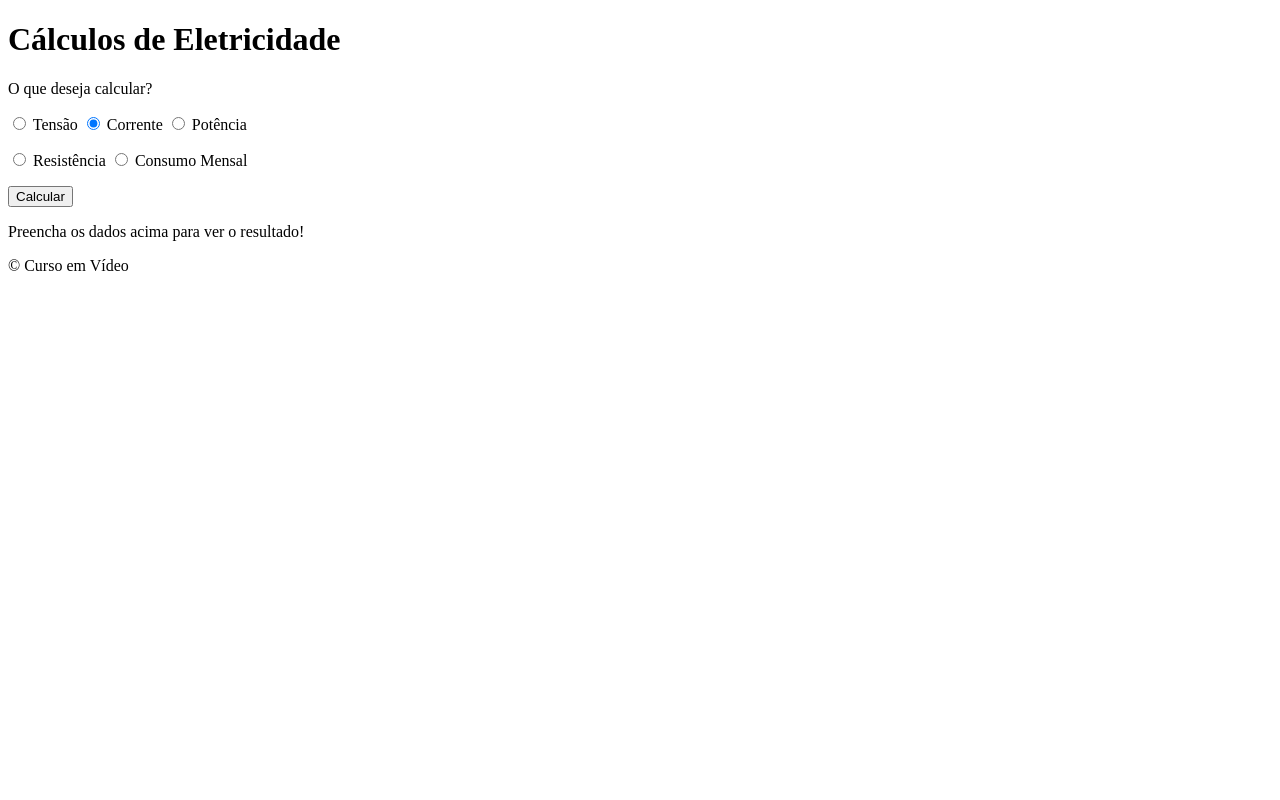
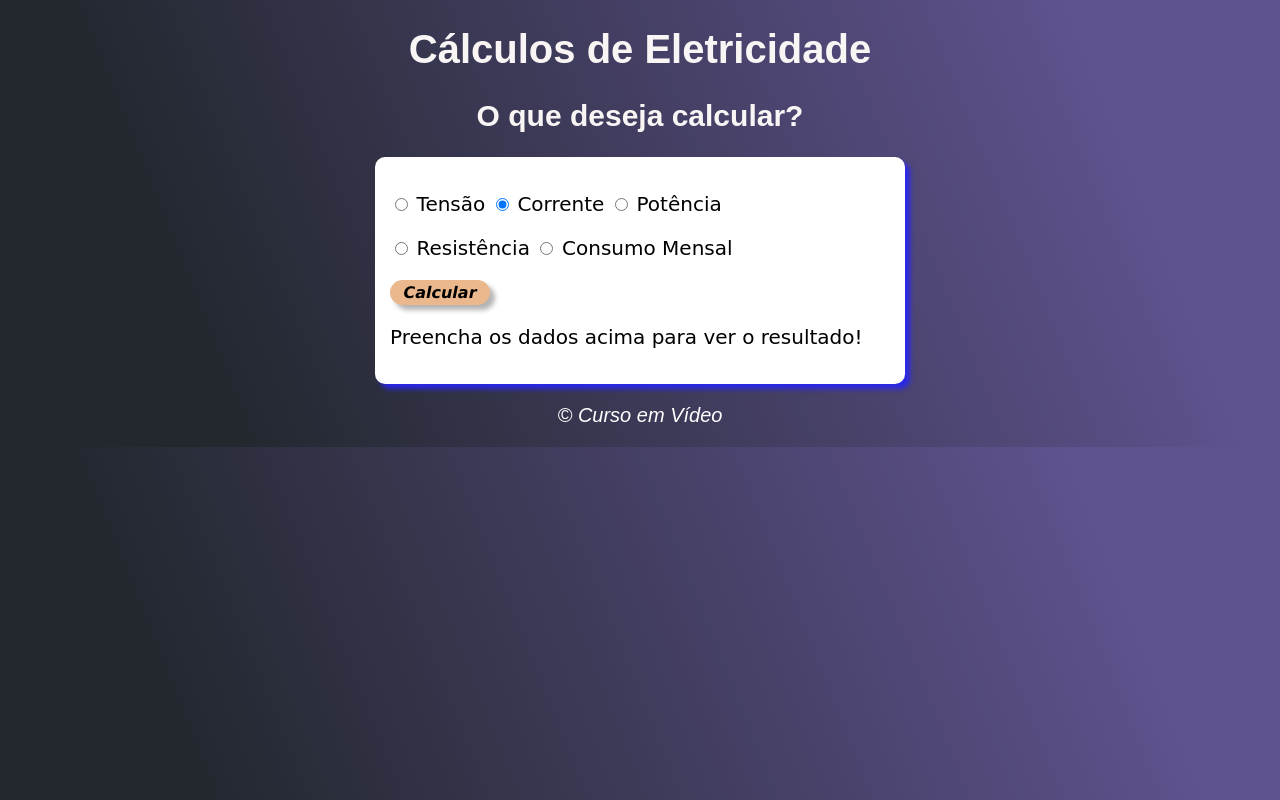
Before and after one commit to GitThiagoFelipe/CALCULATOR, a plain HTML site: page modeloCalc.html in a window 1280 px wide. Drawn offline with Linux system fonts and the light colour scheme; a web font is replaced by a local one.

Commit message:
test new style

```diff
--- a/estiloCalc.css
+++ b/estiloCalc.css
@@ -1,5 +1,7 @@
+@import url('https://fonts.googleapis.com/css2?family=Righteous&family=Sarala&family=Signika+Negative&display=swap');
+
 body{
-    background: rgb(89, 243, 58);
+    background: linear-gradient(68.15deg, #23282f 16.62%, #5f528e 85.61%);
     font: normal 15pt arial;
 
 }
@@ -9,13 +11,36 @@ header{
     text-align: center;
 }
 
-section{
+main{
     background: white;
     border-radius: 10px;
     padding: 15px;
     width: 500px;
     margin: auto;
-    box-shadow: 10px 10px 10px rgba(0, 0, 0, 0.5);
+    box-shadow: 5px 5px 5px rgba(41, 38, 236, 0.966);
+}
+
+.escolha {
+    font-family: cursive;
+}
+
+.botao-calcular {
+    background-color: #ebb88e;
+    border: none;
+    width: 100px;
+    height: 25px;
+    border-radius: 20px;
+    font-family: 'verdana';
+    font-style: italic ;
+    font-size: 16px;
+    font-weight: 700;
+    box-shadow: 5px 5px 5px rgba(0, 0, 0, 0.30);
+
+}
+
+.resultado {
+    font-family: cursive;
+    font-size: 20px;
 }
 
 footer{
--- a/modeloCalc.html
+++ b/modeloCalc.html
@@ -1,47 +1,52 @@
 <!DOCTYPE html>
 <html lang="pt-BR">
+
 <head>
     <meta charset="UTF-8">
     <meta http-equiv="X-UA-Compatible" content="IE=edge">
     <meta name="viewport" content="width=device-width, initial-scale=1.0">
     <title>Cálculo de Eletricidade</title>
-    <link rel="stylesheet" href="estilo.css">
+    <link rel="stylesheet" href="estiloCalc.css">
 </head>
+
 <body>
     <header>
         <h1>Cálculos de Eletricidade</h1>
+        <h2>O que deseja calcular?</h2>
     </header>
-    <section>
+
+    <main>
         <div>
-<p>O que deseja calcular?</p>
+
             <p>
                 <input type="radio" name="opção" id="Tens">
-    <label for="mas">Tensão</label>
+                <label class="escolha" for="mas">Tensão</label>
                 <input type="radio" name="opção" id="Corr" checked>
-    <label for="fem">Corrente</label>
+                <label class="escolha" for="fem">Corrente</label>
                 <input type="radio" name="opção" id="Pot">
-    <label for="Pot">Potência</label>
+                <label class="escolha" for="Pot">Potência</label>
             </p>
 
             <p>
                 <input type="radio" name="opção" id="Resist">
-    <label for="Resist">Resistência</label>
+                <label class="escolha" for="Resist">Resistência</label>
                 <input type="radio" name="opção" id="Cons">
-    <label for="Cons">Consumo Mensal</label>
+                <label class="escolha" for="Cons">Consumo Mensal</label>
             </p>
             <p>
-    <input type="button" value="Calcular" onclick="Calcular()">
+                <input type="button" value="Calcular" class="botao-calcular" onclick="Calcular()">
             </p>
         </div>
-<div id= "res">
-    Preencha os dados acima para ver o resultado!
+        <div id="res">
+           <p class="resultado">Preencha os dados acima para ver o resultado!</p>
 
         </div>
 
-    </section>
+    </main>
     <footer>
         <p>&copy; Curso em Vídeo</p>
     </footer>
     <script src="ScriptCalc.js"></script>
 </body>
+
 </html>
```
Lines whose indentation alone changed are shown as unchanged.
